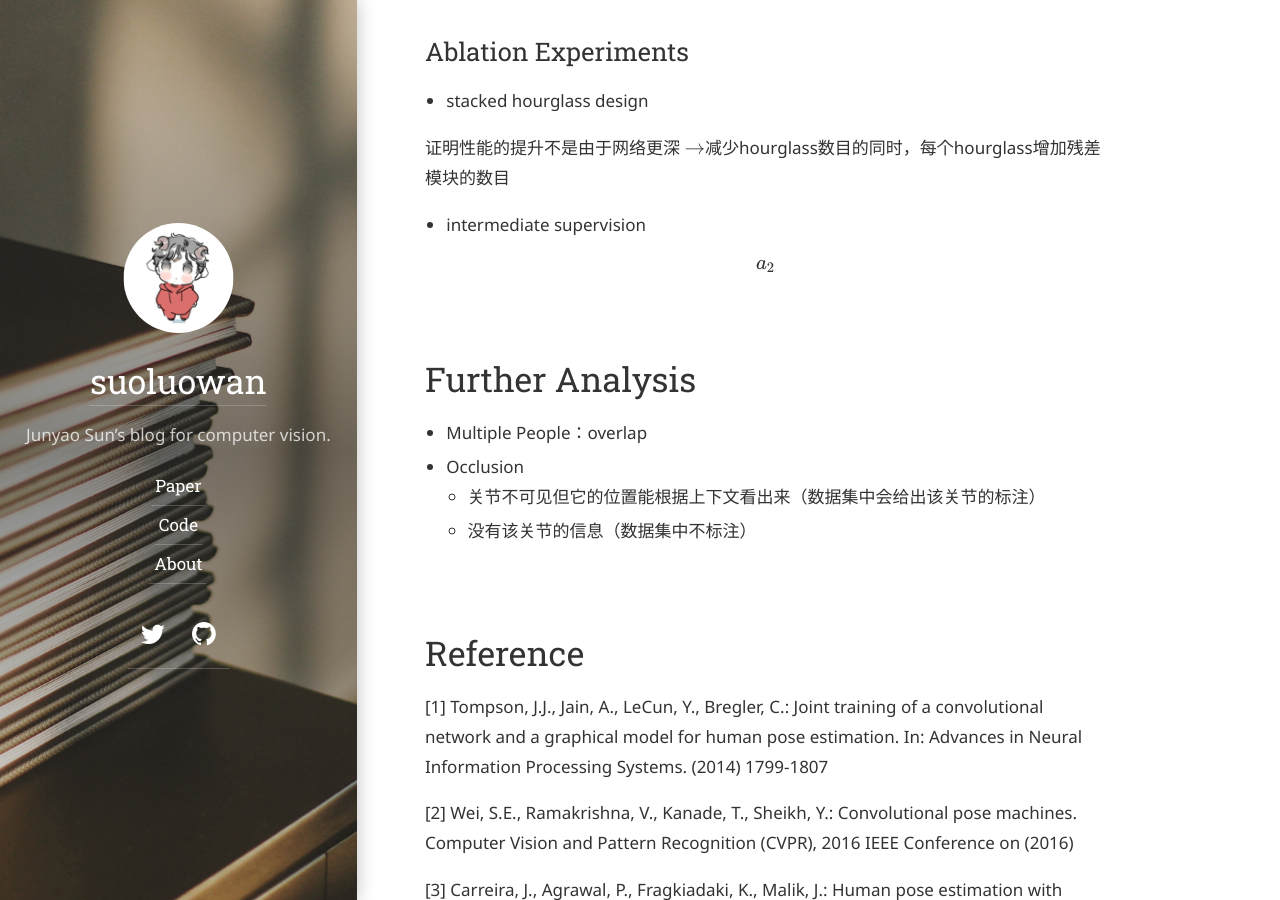
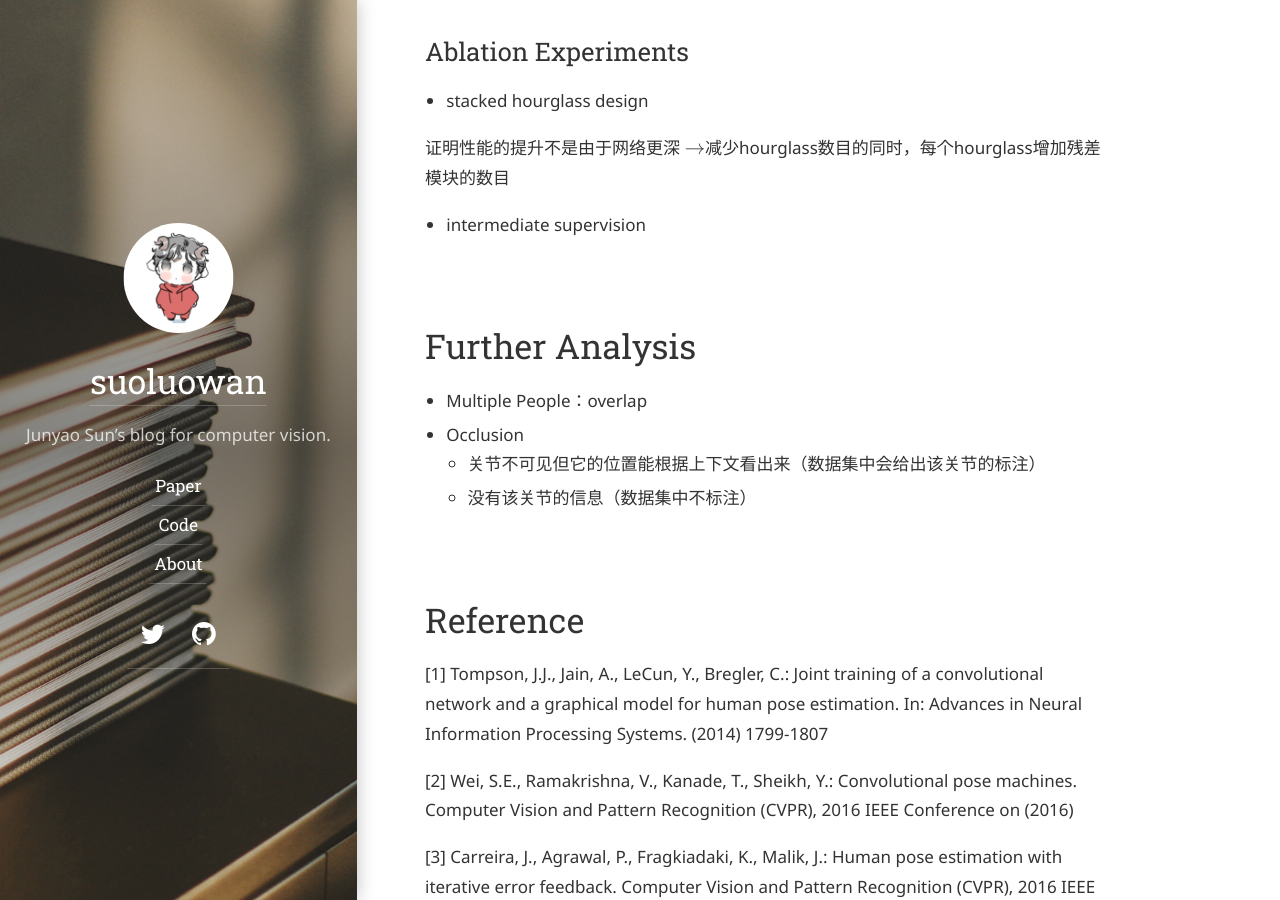
Before and after one commit to suoluowan/suoluowan.github.io, a Jekyll site: the page built from paper/_posts/2019-07-04-Hourglass.md, in a window 1280 px wide and 900 px high, scrolled down 5273 px. Built offline with Jekyll 4.4.1, drawn with Linux system fonts in a browser that asks for light colours; some web fonts are replaced; formulas are drawn with MathJax 3.

Commit message:
Update 2019-07-04-Hourglass.md

```diff
--- a/paper/_posts/2019-07-04-Hourglass.md
+++ b/paper/_posts/2019-07-04-Hourglass.md
@@ -138,8 +138,6 @@ For FLIC, distance is normalized by torso size, and for MPII, by a fraction of t
 
 + intermediate supervision
 
-$$a_2$$
-
 # Further Analysis
 
 + Multiple People：overlap
```
